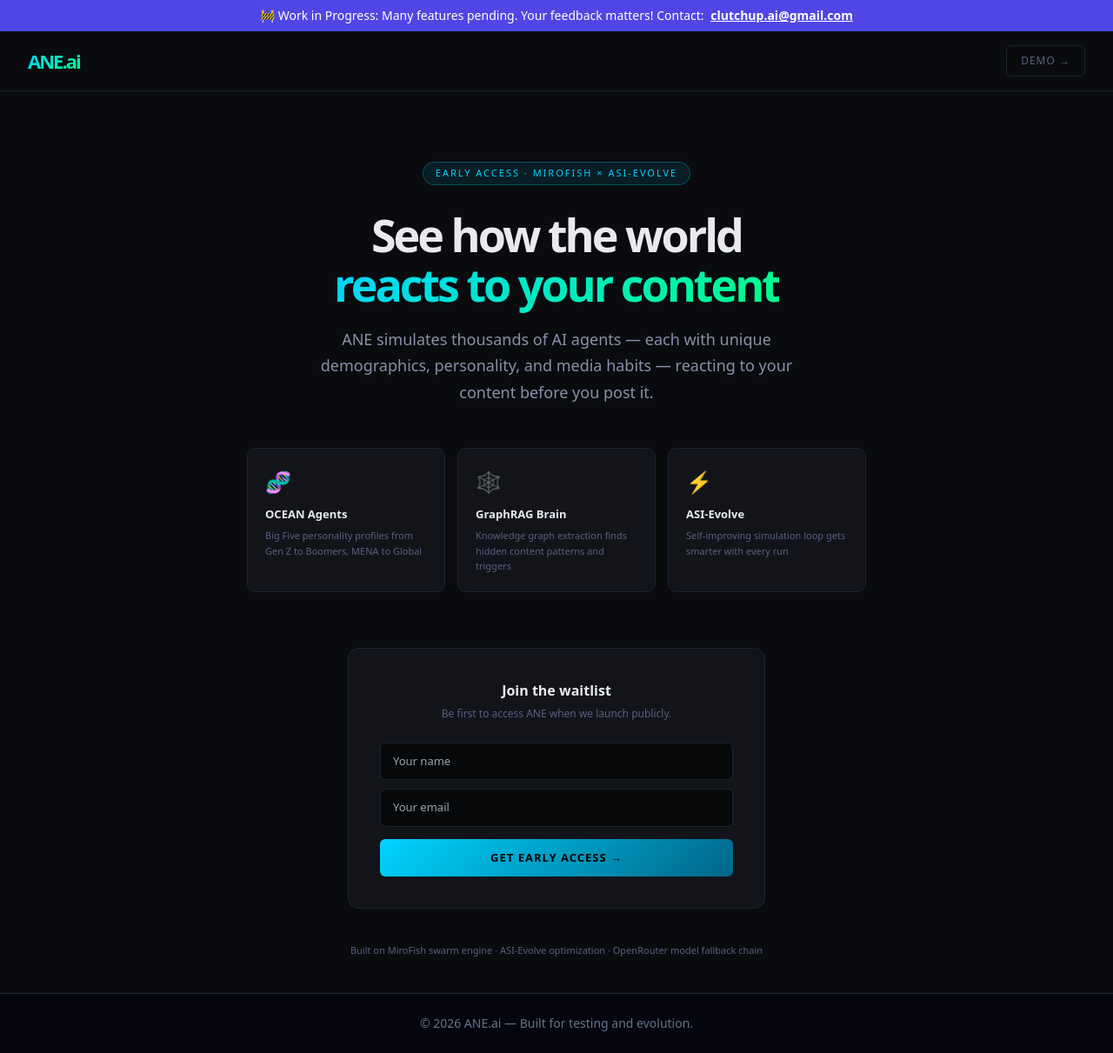
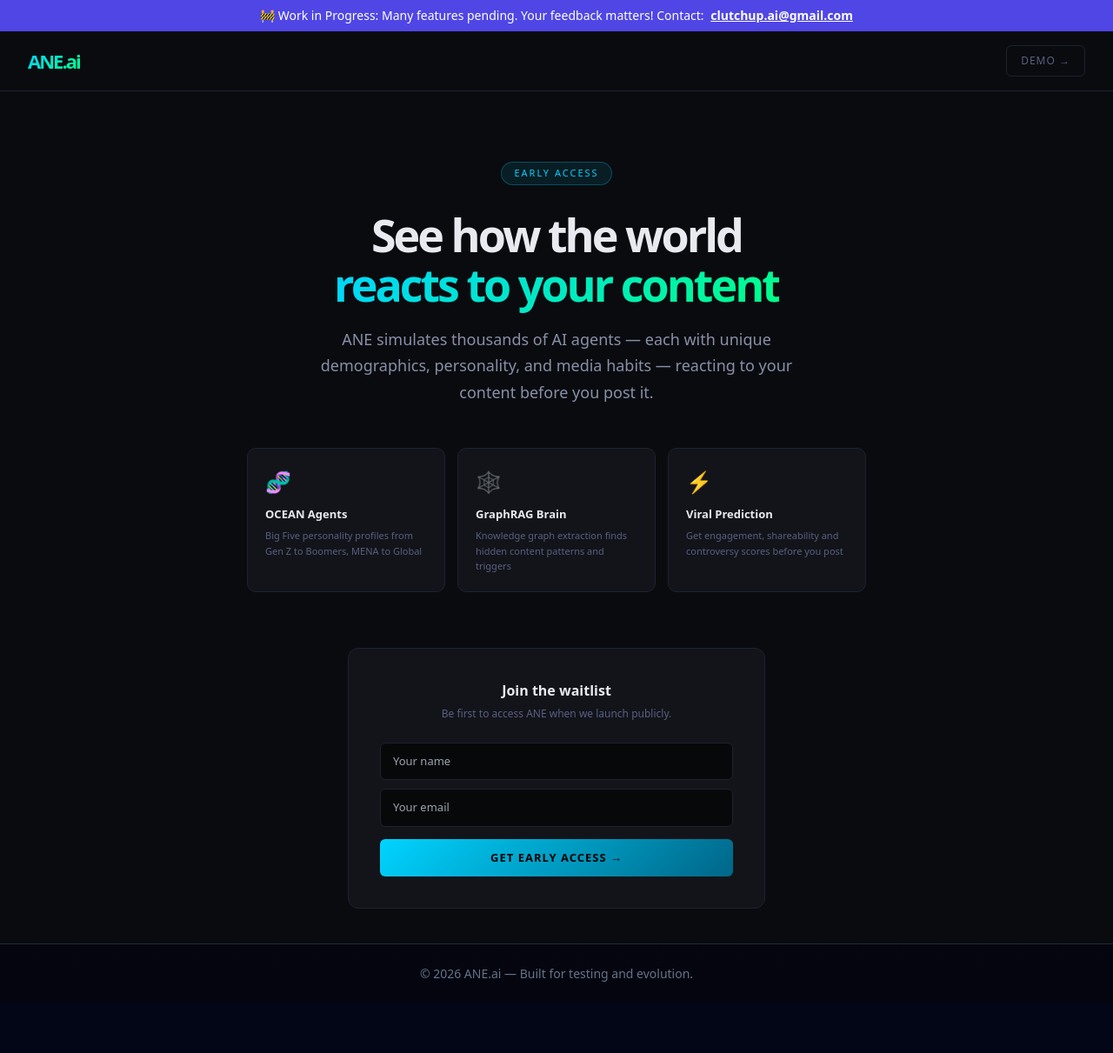
Before and after one commit to leo777-debug/ane-front, a Next.js app: page / in a window 1280 px wide. Shown: the whole page at 87% size. After the commit the page ends 1154 px from the top, so only its background shows below. Built offline with nearby package versions, Linux system fonts and the light colour scheme.

Commit message:
Update text and remove social proof section

```diff
--- a/src/app/page.tsx
+++ b/src/app/page.tsx
@@ -36,7 +36,7 @@
       } else {
         const err = await res.json();
         if (err?.code === '23505') {
-          setStatus('success'); // already signed up — still show success
+          setStatus('success');
         } else {
           throw new Error(err?.message || 'Something went wrong');
         }
@@ -65,7 +65,7 @@
       {/* Hero */}
       <div style={{ maxWidth: 760, margin: '0 auto', padding: '80px 24px 40px', textAlign: 'center' }}>
         <div style={{ display: 'inline-block', background: '#00d4ff18', border: '1px solid #00d4ff44', borderRadius: 20, padding: '4px 14px', fontSize: 11, color: '#00d4ff', letterSpacing: 2, textTransform: 'uppercase', marginBottom: 28 }}>
-          Early Access · MiroFish × ASI-Evolve
+          Early Access
         </div>
 
         <h1 style={{ fontSize: 52, fontWeight: 900, lineHeight: 1.1, letterSpacing: '-3px', marginBottom: 20 }}>
@@ -84,7 +84,7 @@
           {[
             { icon: '🧬', title: 'OCEAN Agents', desc: 'Big Five personality profiles from Gen Z to Boomers, MENA to Global' },
             { icon: '🕸️', title: 'GraphRAG Brain', desc: 'Knowledge graph extraction finds hidden content patterns and triggers' },
-            { icon: '⚡', title: 'ASI-Evolve', desc: 'Self-improving simulation loop gets smarter with every run' },
+            { icon: '⚡', title: 'Viral Prediction', desc: 'Get engagement, shareability and controversy scores before you post' },
           ].map((f) => (
             <div key={f.title} style={{ background: '#12141a', border: '1px solid #1e2230', borderRadius: 10, padding: 20, textAlign: 'left' }}>
               <div style={{ fontSize: 24, marginBottom: 10 }}>{f.icon}</div>
@@ -142,11 +142,6 @@
             </>
           )}
         </div>
-
-        {/* Social proof */}
-        <div style={{ marginTop: 40, fontSize: 11, color: '#5a6080' }}>
-          Built on MiroFish swarm engine · ASI-Evolve optimization · OpenRouter model fallback chain
-        </div>
       </div>
     </main>
   );
```
